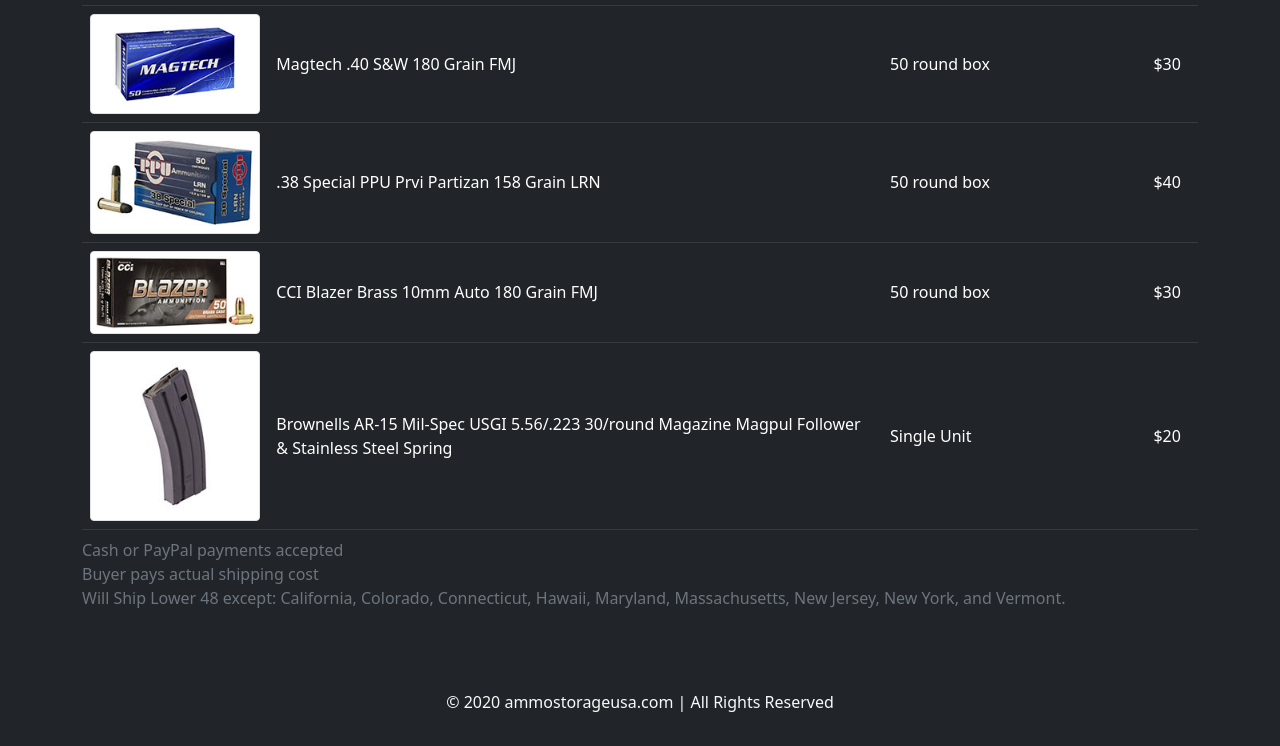
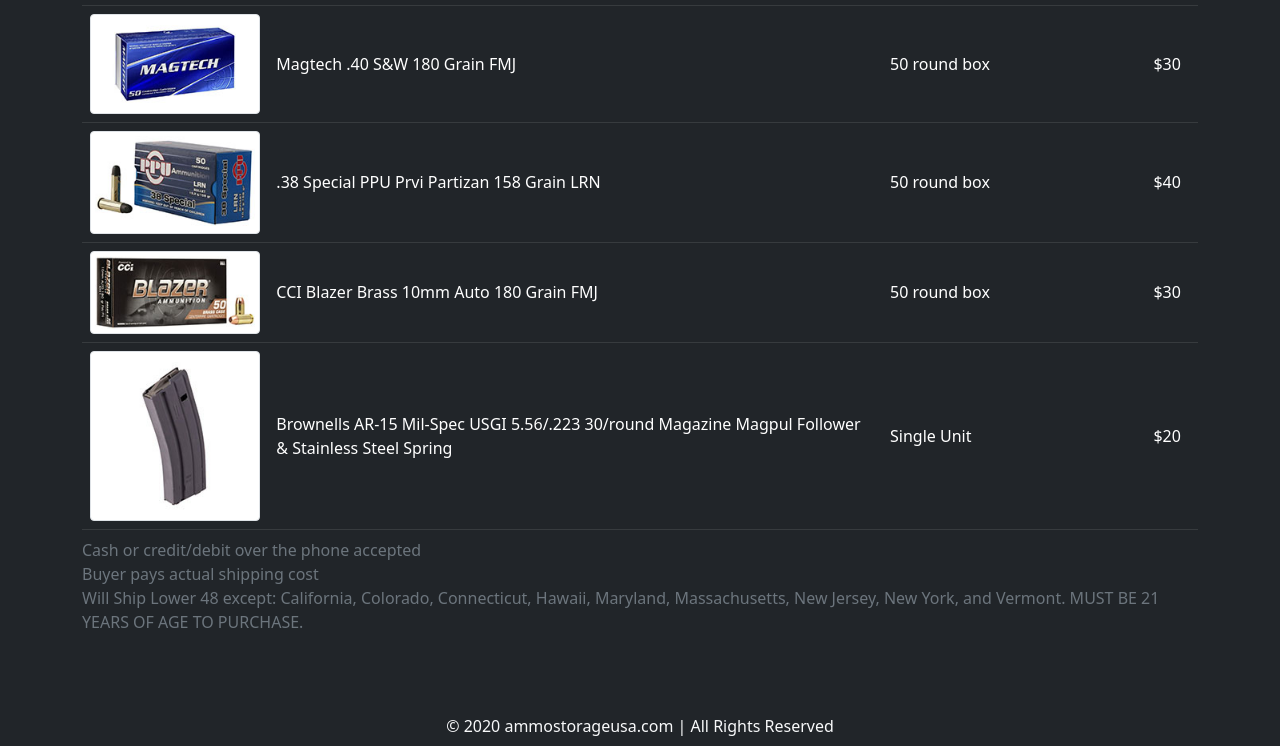
Before and after one commit to AmmoStorageUSA/AMMOSTORAGEUSA.github.io, a website with bundled scripts: page ammo.html in a window 1280 px wide. Shown: the part 4749-5495 px from the top of the page. Before the commit the page ends 5471 px from the top, so only its background shows below. Built offline with nearby package versions, Linux system fonts and the light colour scheme.

Commit message:
Jan.6AdditionalTermsAddedatBottom

```diff
--- a/ammo.html
+++ b/ammo.html
@@ -169,9 +169,9 @@
         <div class="container">
             <h2 id="listings" class="display-4 text-center">Ammunition &amp; Magazines for Sale</h2>
             <table id="producttable" class="table table-dark align-middle">
-                <caption>Cash or PayPal payments accepted <br /> Buyer pays actual shipping cost <br /> Will Ship Lower
+                <caption>Cash or credit/debit over the phone accepted <br /> Buyer pays actual shipping cost <br /> Will Ship Lower
                     48 except: California, Colorado, Connecticut, Hawaii, Maryland, Massachusetts, New Jersey, New York,
-                    and Vermont.</caption>
+                    and Vermont. MUST BE 21 YEARS OF AGE TO PURCHASE.</caption>
                 <thead>
                     <tr>
                         <th>image</th>
```
